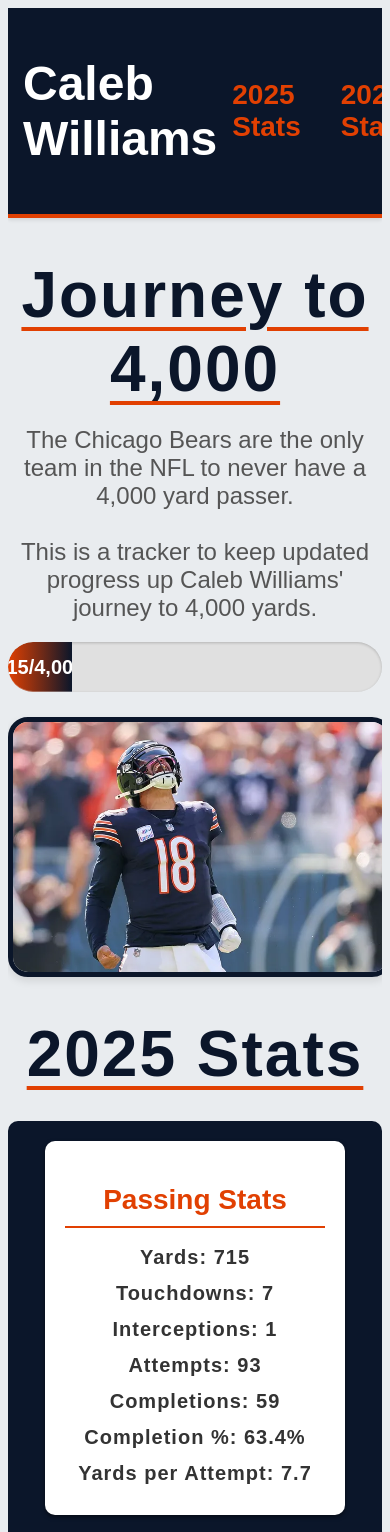
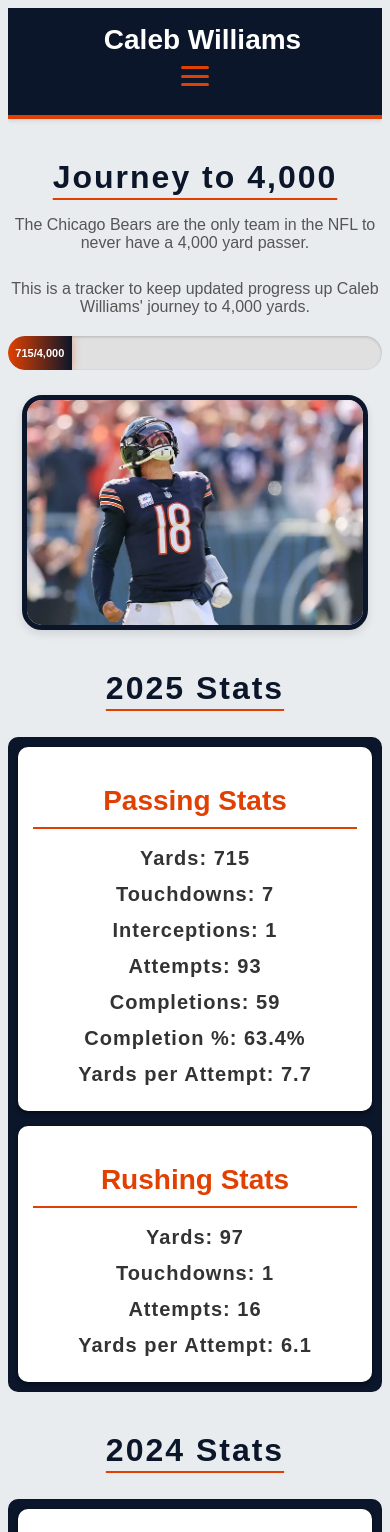
Before and after one commit to Bakermark1996/journey-to-4000, a plain HTML site: page docs/index.html in a window 390 px wide. Shown: the top 1532 px of the page. Drawn offline with Linux system fonts and the light colour scheme; no server answers.

Commit message:
Mobile optimizations. Added Hamburger Menu for mobile.

```diff
--- a/docs/index.html
+++ b/docs/index.html
@@ -11,10 +11,17 @@
         <nav class="menu">
             <div class="container menu-bar">
                 <a href="#" class="caleb">Caleb Williams</a>
-                <div class="nav-links">
+
+                    <!-- Hamburger button (visible on mobile) -->
+                 <div class="hamburger" id="hamburger">
+                    <span></span>
+                    <span></span>
+                    <span></span>
+                </div>
+
+                <div class="nav-links" id="nav-links">
                     <a href="#2025-stats" class="nav-link">2025 Stats</a>
                     <a href="#2024-stats" class="nav-link">2024 Stats</a>
-                    <a href="#" class="nav-link">Season Leaders</a>
                 </div>
             </div>
         </nav>
@@ -69,6 +76,6 @@
             </div>
         </div>
     </div>
-    <script src="script.js"></script>
+    <script src="script.js" defer></script>
 </body>
 </html>
--- a/docs/script.js
+++ b/docs/script.js
@@ -89,3 +89,22 @@
 }
 
 document.addEventListener("DOMContentLoaded", fetchPlayerStats);
+
+// ======== MOBILE MENU TOGGLE ========
+document.addEventListener("DOMContentLoaded", () => {
+  const hamburger = document.getElementById("hamburger");
+  const navLinks = document.getElementById("nav-links");
+
+  hamburger.addEventListener("click", () => {
+    hamburger.classList.toggle("active");
+    navLinks.classList.toggle("active");
+  });
+
+  // Optional: close menu after clicking a link
+  document.querySelectorAll(".nav-link").forEach(link => {
+    link.addEventListener("click", () => {
+      hamburger.classList.remove("active");
+      navLinks.classList.remove("active");
+    });
+  });
+});
--- a/docs/styles.css
+++ b/docs/styles.css
@@ -185,3 +185,252 @@
     padding: 20px 0;
     border-radius: 10px;
 }
+
+.progress-container::before {
+  position: absolute;
+  top: -30px;
+  left: 50%;
+  transform: translateX(-50%);
+  font-size: 20px;
+  font-weight: bold;
+  color: #0B162A;
+}
+
+.progress-bar {
+  box-shadow: 0 0 10px rgba(225, 64, 2, 0.4);
+}
+
+
+/* ========== MOBILE OPTIMIZATIONS ========== */
+
+/* Large tablets and smaller laptops */
+@media (max-width: 1024px) {
+  .title h1 {
+    font-size: 48px;
+  }
+
+  .title p {
+    font-size: 20px;
+  }
+
+  .menu {
+    padding: 24px 0;
+  }
+
+  .nav-link {
+    font-size: 22px;
+  }
+
+  .progress-container {
+    height: 40px;
+  }
+}
+
+/* Tablets and large phones (portrait) */
+@media (max-width: 768px) {
+  .menu-bar {
+    flex-direction: column;
+    text-align: center;
+    gap: 10px;
+  }
+
+  .nav-links {
+    flex-direction: column;
+    gap: 5px;
+  }
+
+  .nav-link {
+    font-size: 20px;
+    padding: 5px;
+  }
+
+  .caleb {
+    font-size: 36px;
+  }
+
+  .title h1 {
+    font-size: 36px;
+  }
+
+  .title p {
+    font-size: 18px;
+  }
+
+  .progress-container {
+    width: 95%;
+    height: 40px;
+  }
+
+  .progress-bar {
+    font-size: 14px;
+    padding: 0 8px;
+  }
+
+  .stats-2025,
+  .stats-2024 {
+    flex-direction: column;
+    align-items: center;
+    gap: 15px;
+    padding: 10px;
+  }
+
+  .passing,
+  .rushing {
+    width: 90%;
+  }
+
+  .caleb-image {
+    width: 90%;
+  }
+}
+
+/* Small phones (under 480px) */
+@media (max-width: 480px) {
+  .menu {
+    padding: 16px 0;
+  }
+
+  .caleb {
+    font-size: 28px;
+  }
+
+  .nav-link {
+    font-size: 18px;
+  }
+
+  .title h1 {
+    font-size: 28px;
+  }
+
+  .title p {
+    font-size: 16px;
+  }
+
+  .progress-container {
+    width: 100%;
+    height: 34px;
+  }
+
+  .progress-bar {
+    font-size: 12px;
+    padding: 0 6px;
+  }
+
+  .passing,
+  .rushing {
+    width: 100%;
+    padding: 15px;
+  }
+
+  .container h1 {
+    font-size: 32px;
+    text-decoration-thickness: 2px;
+  }
+}
+
+/* Small phones (under 400px) */
+@media (max-width: 400px) {
+  .menu {
+    padding: 16px 0;
+  }
+
+  .caleb {
+    font-size: 28px;
+  }
+
+  .nav-link {
+    font-size: 18px;
+  }
+
+  .title h1 {
+    font-size: 28px;
+  }
+
+  .title p {
+    font-size: 16px;
+  }
+
+  .progress-container {
+    width: 100%;
+    height: 34px;
+  }
+
+  .progress-bar {
+    font-size: 11px;
+    padding: 0 6px;
+  }
+
+  .passing,
+  .rushing {
+    width: 100%;
+    padding: 15px;
+  }
+
+  .container h1 {
+    font-size: 32px;
+    text-decoration-thickness: 2px;
+  }
+}
+
+/* ======== HAMBURGER MENU ======== */
+.hamburger {
+  display: none;
+  flex-direction: column;
+  justify-content: space-between;
+  width: 28px;
+  height: 20px;
+  cursor: pointer;
+}
+
+.hamburger span {
+  height: 3px;
+  width: 100%;
+  background: #e14002;
+  border-radius: 2px;
+  transition: all 0.3s ease;
+}
+
+/* When menu is open, animate hamburger into an X */
+.hamburger.active span:nth-child(1) {
+  transform: rotate(45deg) translateY(8px);
+}
+
+.hamburger.active span:nth-child(2) {
+  opacity: 0;
+}
+
+.hamburger.active span:nth-child(3) {
+  transform: rotate(-45deg) translateY(-8px);
+}
+
+/* Hide nav links on mobile */
+@media (max-width: 768px) {
+  .hamburger {
+    display: flex;
+    z-index: 1001;
+  }
+
+  .nav-links {
+    flex-direction: column;
+    align-items: center;
+    background: #0B162A;
+    position: relative;
+    width: 100%;
+    overflow: hidden;
+    max-height: 0;
+    opacity: 0;
+    transition: max-height 0.4s ease-out, opacity 0.4s ease-out;
+    border-bottom: 3px solid transparent;
+  }
+
+  .nav-links a {
+    padding: 12px 0;
+    font-size: 20px;
+  }
+
+  .nav-links.active {
+    max-height: 300px; /* Enough space for your 3 links */
+    opacity: 1;
+    border-bottom-color: #e14002;
+  }
+}
```
